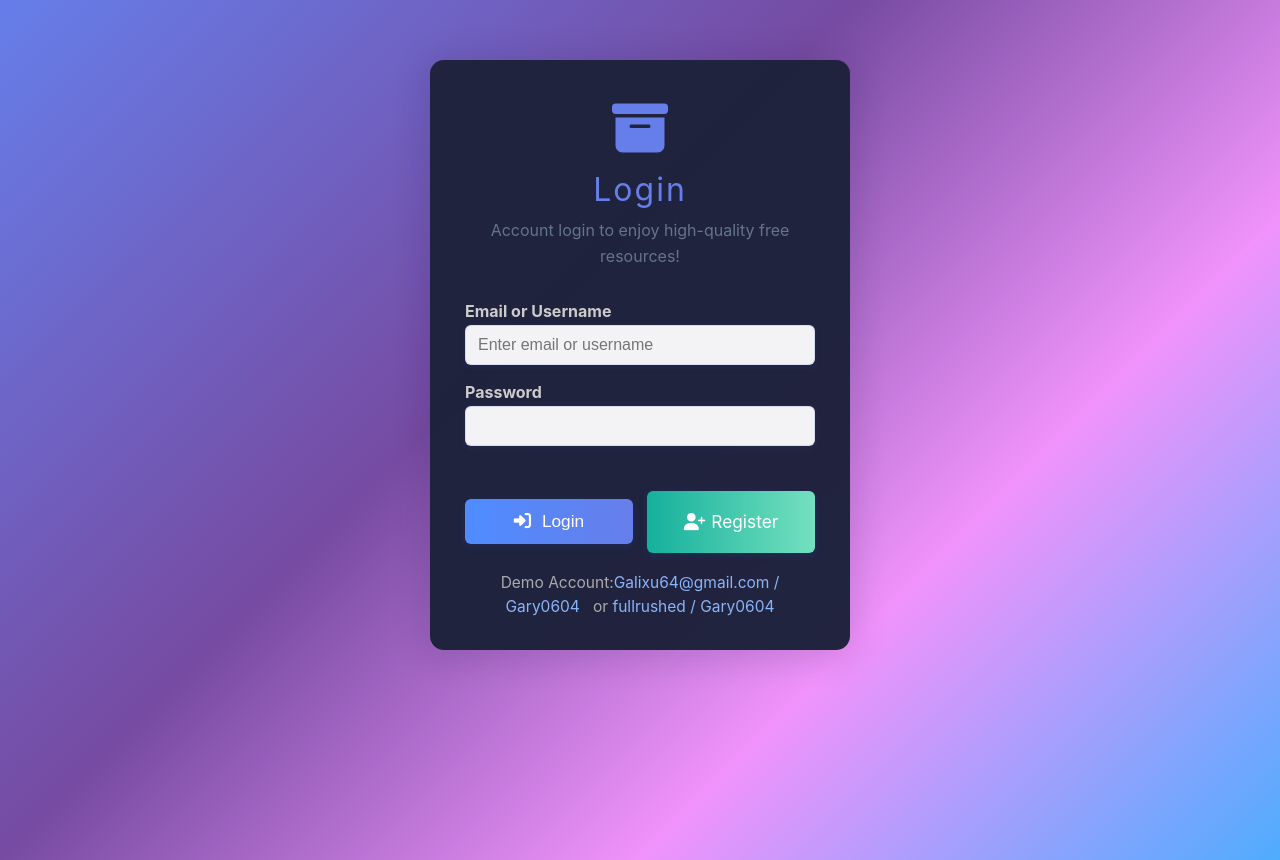
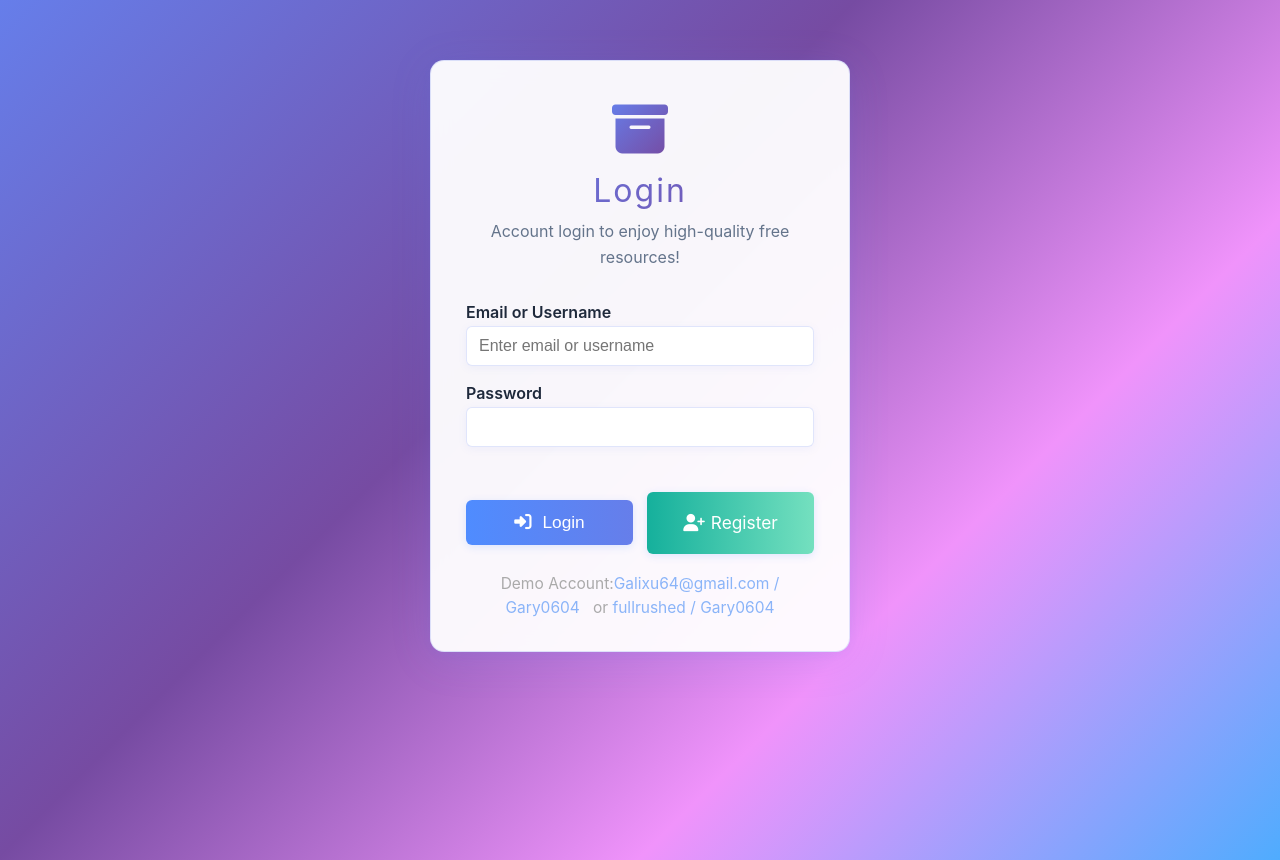
Before and after one commit to galixu64-bit/my-website, a plain HTML site: page login.html in a window 1280 px wide. Drawn offline with Linux system fonts and the light colour scheme.

Commit message:
Add gradient text effects and enhanced styling for login and register pages in light theme

```diff
--- a/login.html
+++ b/login.html
@@ -14,6 +14,33 @@
             background: rgba(30,34,60,0.98);
             border-radius: 14px;
             box-shadow: 0 4px 32px 6px rgba(21,12,52,0.13);
+            backdrop-filter: blur(10px);
+            transition: all 0.3s ease;
+        }
+
+        .light-theme .login-page-box {
+            background: rgba(255, 255, 255, 0.95);
+            box-shadow: 0 8px 40px rgba(102, 126, 234, 0.15), 0 2px 12px rgba(102, 126, 234, 0.08);
+            border: 1.5px solid rgba(102, 126, 234, 0.2);
+        }
+
+        .light-theme .login-page-logo i {
+            background: linear-gradient(135deg, #667eea 0%, #764ba2 100%);
+            -webkit-background-clip: text;
+            -webkit-text-fill-color: transparent;
+            background-clip: text;
+        }
+
+        .light-theme .login-title {
+            background: linear-gradient(135deg, #667eea 0%, #764ba2 100%);
+            -webkit-background-clip: text;
+            -webkit-text-fill-color: transparent;
+            background-clip: text;
+        }
+
+        .light-theme .login-form label {
+            color: var(--text-secondary);
+            font-weight: 600;
         }
         .login-page-logo {
             text-align: center;
```
